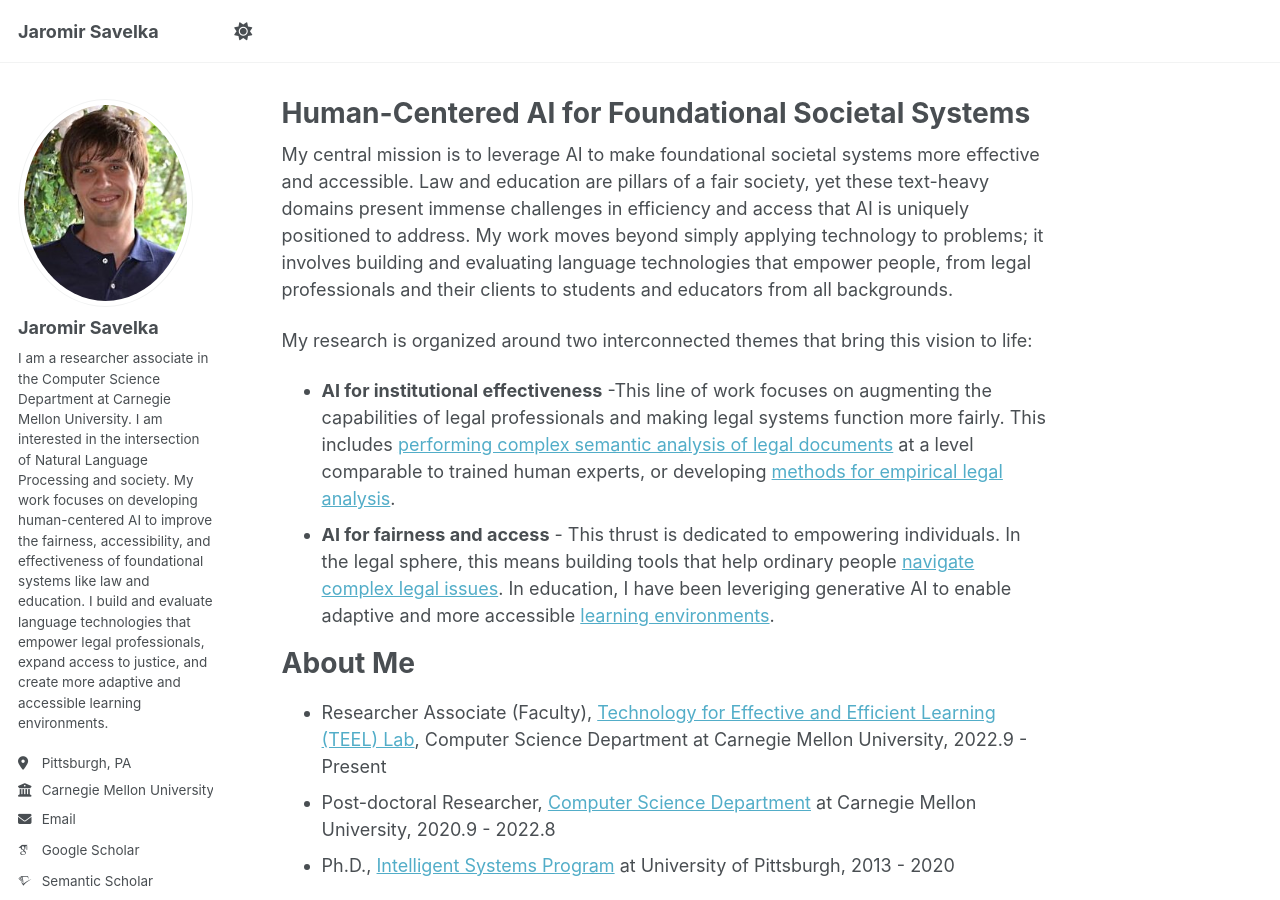
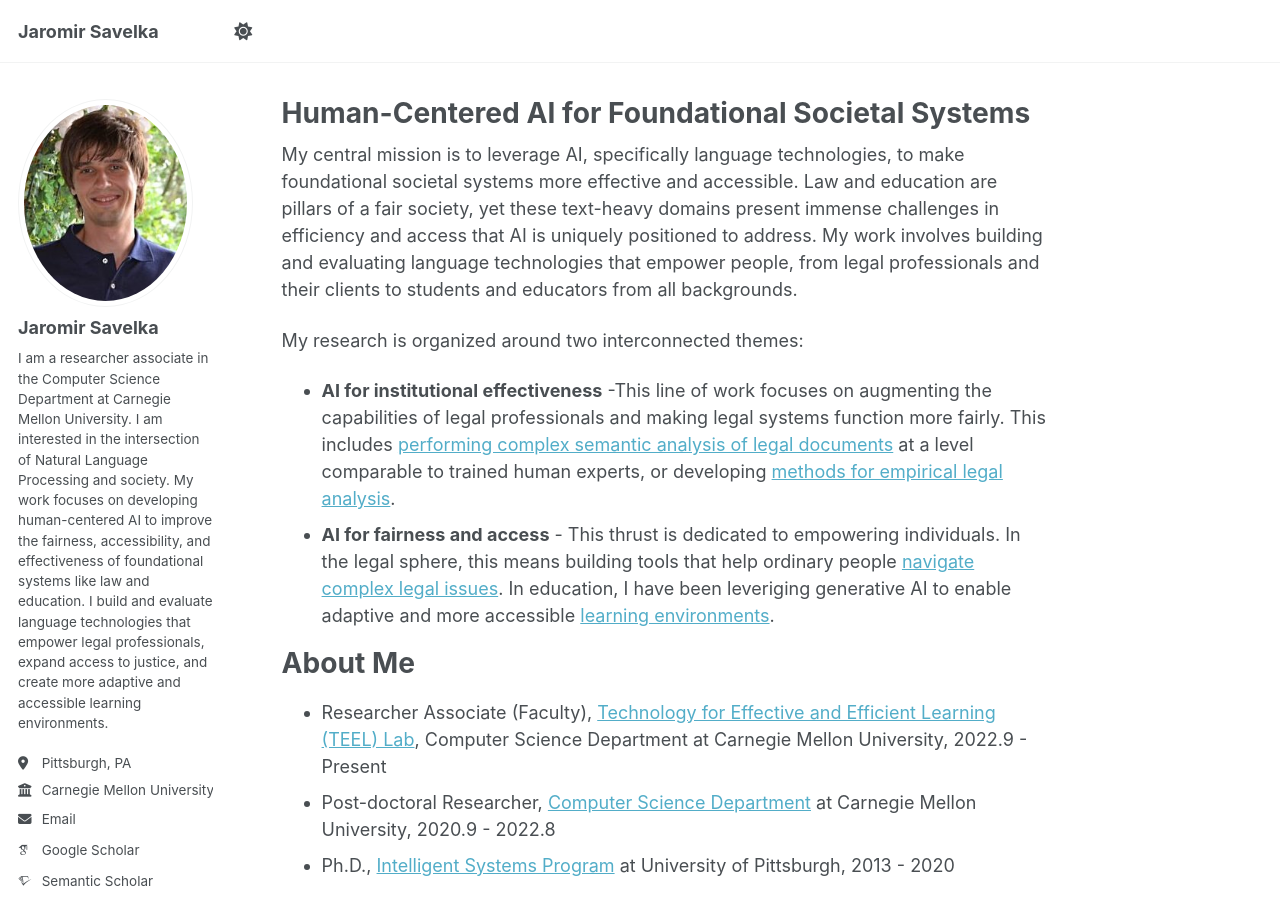
Before and after one commit to jsavelka/jsavelka.github.io, a Jekyll site: the page built from _pages/about.md, in a window 1280 px wide and 900 px high. Built offline with Jekyll 4.4.1, drawn with Linux system fonts in a browser that asks for light colours; some web fonts are replaced; a script that is not in the unit is left out.

Commit message:
Fixed some small issues in the about section

```diff
--- a/_pages/about.md
+++ b/_pages/about.md
@@ -7,9 +7,9 @@ redirect_from:
   - /about.html
 ---
 
-My central mission is to leverage AI to make foundational societal systems more effective and accessible. Law and education are pillars of a fair society, yet these text-heavy domains present immense challenges in efficiency and access that AI is uniquely positioned to address. My work moves beyond simply applying technology to problems; it involves building and evaluating language technologies that empower people, from legal professionals and their clients to students and educators from all backgrounds.
+My central mission is to leverage AI, specifically language technologies, to make foundational societal systems more effective and accessible. Law and education are pillars of a fair society, yet these text-heavy domains present immense challenges in efficiency and access that AI is uniquely positioned to address. My work involves building and evaluating language technologies that empower people, from legal professionals and their clients to students and educators from all backgrounds.
 
-My research is organized around two interconnected themes that bring this vision to life:
+My research is organized around two interconnected themes:
 - **AI for institutional effectiveness** -This line of work focuses on augmenting the capabilities of legal professionals and making legal systems function more fairly. This includes [performing complex semantic analysis of legal documents](https://arxiv.org/pdf/2306.13906) at a level comparable to trained human experts, or developing [methods for empirical legal analysis](https://ebooks.iospress.nl/doi/10.3233/FAIA230965).
 - **AI for fairness and access** - This thrust is dedicated to empowering individuals. In the legal sphere, this means building tools that help ordinary people [navigate complex legal issues](https://link.springer.com/article/10.1007/s10506-021-09293-5). In education, I have been leveriging generative AI to enable adaptive and more accessible [learning environments](https://dl.acm.org/doi/abs/10.1145/3631802.3631830).
 
```
